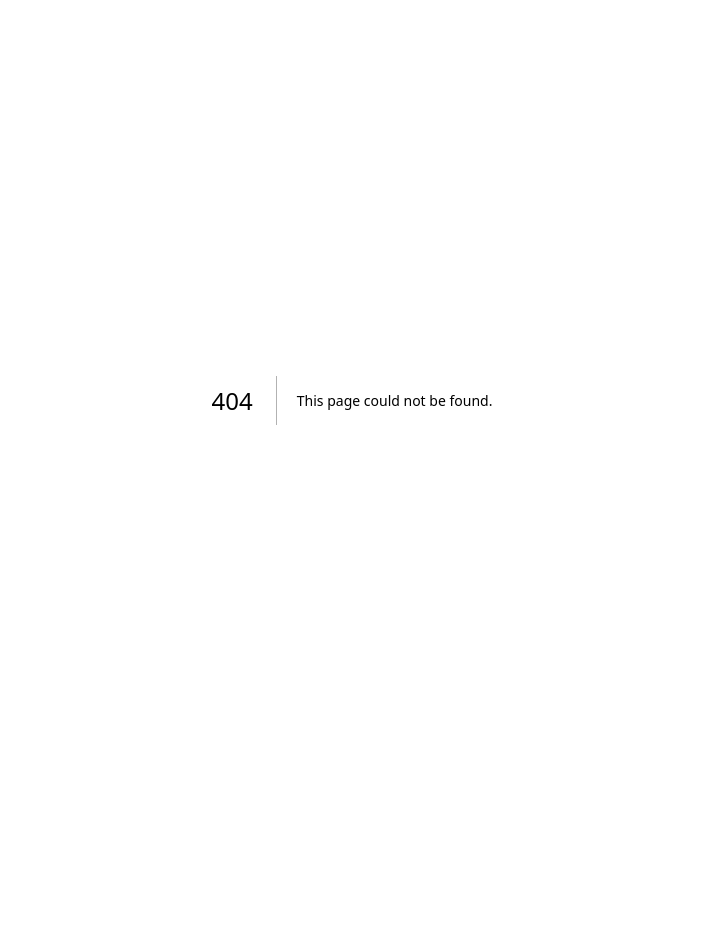
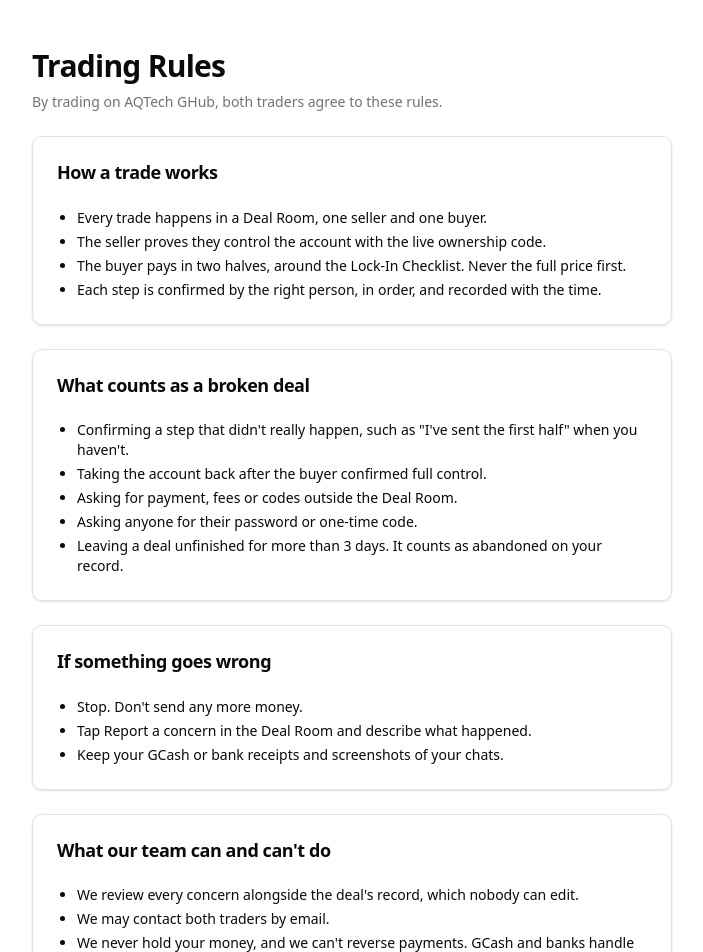
Before and after one commit to eldebataanonui-hash/JVPHB2-3-phinma-builder-template, a Next.js app: page /rules in a window 1280 px wide. Before the commit this address had no page. Shown: the top 952 px of the page, without its empty margins (288-991 px from the left). Before the commit the page ends 800 px from the top, so only its background shows below. Built offline with nearby package versions, Linux system fonts and the light colour scheme.

Commit message:
feat: 07 — report a concern and Trading Rules
Adds the concerns table (column grants and RLS: only a deal's traders
may file, only the reporter may read), a Report a concern card in the
Deal Room, and a public Trading Rules page.

Co-Authored-By: Claude Opus 5.5 <noreply@anthropic.com>

```diff
--- a/src/app/deals/[id]/page.tsx
+++ b/src/app/deals/[id]/page.tsx
@@ -3,6 +3,8 @@ import { headers } from "next/headers";
 import { notFound, redirect } from "next/navigation";
 import { Button } from "@/components/ui/button";
 import { Card, CardContent, CardDescription, CardHeader, CardTitle } from "@/components/ui/card";
+import { Label } from "@/components/ui/label";
+import { Textarea } from "@/components/ui/textarea";
 import { CopyLink } from "@/components/copy-link";
 import { RedFlags } from "@/components/red-flags";
 import { TraderRecord } from "@/components/trader-record";
@@ -18,11 +20,11 @@ import {
   formatPesos,
   splitPrice,
 } from "@/lib/deals";
-import { advanceDeal, joinDeal } from "@/app/deals/actions";
+import { advanceDeal, joinDeal, reportConcern } from "@/app/deals/actions";
 
 export default async function DealRoomPage(props: PageProps<"/deals/[id]">) {
   const { id } = await props.params;
-  const { error } = await props.searchParams;
+  const { error, concern_error } = await props.searchParams;
   const supabase = await createClient();
 
   const {
@@ -52,6 +54,13 @@ export default async function DealRoomPage(props: PageProps<"/deals/[id]">) {
   const { data: events } = await supabase
     .from("deal_events")
     .select("id, actor_id, action, created_at")
+    .eq("deal_id", deal.id)
+    .order("id");
+
+  // Concerns you filed about this deal. RLS only shows your own.
+  const { data: concerns } = await supabase
+    .from("concerns")
+    .select("id, message, status, created_at")
     .eq("deal_id", deal.id)
     .order("id");
 
@@ -200,6 +209,46 @@ export default async function DealRoomPage(props: PageProps<"/deals/[id]">) {
           </Card>
         </>
       )}
+
+      <Card id="concern">
+        <CardHeader>
+          <CardTitle>Report a concern</CardTitle>
+          <CardDescription>
+            Something wrong? Our team reviews it with this deal&apos;s record
+            and responds within 48 hours. See the{" "}
+            <Link href="/rules" className="underline">
+              Trading Rules
+            </Link>
+            .
+          </CardDescription>
+        </CardHeader>
+        <CardContent className="flex flex-col gap-4">
+          {concerns && concerns.length > 0 && (
+            <ul className="flex flex-col gap-2 text-sm">
+              {concerns.map((c) => (
+                <li key={c.id} className="rounded-[var(--radius)] border border-border p-3">
+                  <p className="text-xs text-muted-foreground">
+                    {formatManilaTime(c.created_at)} ·{" "}
+                    {c.status === "resolved" ? "Resolved" : "Sent to our team"}
+                  </p>
+                  <p className="whitespace-pre-wrap">{c.message}</p>
+                </li>
+              ))}
+            </ul>
+          )}
+          <form action={reportConcern} className="flex flex-col gap-2">
+            <input type="hidden" name="deal_id" value={deal.id} />
+            <Label htmlFor="message">What happened?</Label>
+            <Textarea id="message" name="message" required minLength={10} maxLength={2000} rows={3} />
+            {concern_error && (
+              <p className="text-sm text-destructive">{concern_error}</p>
+            )}
+            <Button type="submit" variant="outline" className="w-fit">
+              Send to our team
+            </Button>
+          </form>
+        </CardContent>
+      </Card>
 
       <RedFlags />
     </main>
--- a/src/app/deals/actions.ts
+++ b/src/app/deals/actions.ts
@@ -43,6 +43,28 @@ export async function advanceDeal(formData: FormData) {
   redirect(`/deals/${dealId}`);
 }
 
+export async function reportConcern(formData: FormData) {
+  const dealId = String(formData.get("deal_id") ?? "");
+  const message = String(formData.get("message") ?? "").trim();
+
+  if (message.length < 10 || message.length > 2000) {
+    redirect(
+      `/deals/${dealId}?concern_error=${encodeURIComponent("Please describe what happened in 10 to 2000 characters.")}#concern`,
+    );
+  }
+
+  const supabase = await createClient();
+  // RLS checks you're the seller or buyer of this deal.
+  const { error } = await supabase
+    .from("concerns")
+    .insert({ deal_id: dealId, message });
+
+  if (error) {
+    redirect(`/deals/${dealId}?concern_error=${encodeURIComponent(error.message)}#concern`);
+  }
+  redirect(`/deals/${dealId}#concern`);
+}
+
 export async function joinDeal(formData: FormData) {
   const dealId = String(formData.get("deal_id") ?? "");
 
--- a/src/app/page.tsx
+++ b/src/app/page.tsx
@@ -39,6 +39,10 @@ export default async function Home() {
       </div>
 
       <RedFlags />
+
+      <Link href="/rules" className="text-sm underline">
+        Read the Trading Rules
+      </Link>
     </main>
   );
 }
--- /dev/null
+++ b/src/app/rules/page.tsx
@@ -0,0 +1,74 @@
+import Link from "next/link";
+import { Card, CardContent, CardHeader, CardTitle } from "@/components/ui/card";
+
+// The Trading Rules: public, so anyone can read them before signing up.
+const SECTIONS = [
+  {
+    title: "How a trade works",
+    points: [
+      "Every trade happens in a Deal Room, one seller and one buyer.",
+      "The seller proves they control the account with the live ownership code.",
+      "The buyer pays in two halves, around the Lock-In Checklist. Never the full price first.",
+      "Each step is confirmed by the right person, in order, and recorded with the time.",
+    ],
+  },
+  {
+    title: "What counts as a broken deal",
+    points: [
+      "Confirming a step that didn't really happen, such as \"I've sent the first half\" when you haven't.",
+      "Taking the account back after the buyer confirmed full control.",
+      "Asking for payment, fees or codes outside the Deal Room.",
+      "Asking anyone for their password or one-time code.",
+      "Leaving a deal unfinished for more than 3 days. It counts as abandoned on your record.",
+    ],
+  },
+  {
+    title: "If something goes wrong",
+    points: [
+      "Stop. Don't send any more money.",
+      "Tap Report a concern in the Deal Room and describe what happened.",
+      "Keep your GCash or bank receipts and screenshots of your chats.",
+    ],
+  },
+  {
+    title: "What our team can and can't do",
+    points: [
+      "We review every concern alongside the deal's record, which nobody can edit.",
+      "We may contact both traders by email.",
+      "We never hold your money, and we can't reverse payments. GCash and banks handle that.",
+      "We respond to concerns within 48 hours.",
+    ],
+  },
+];
+
+export default function RulesPage() {
+  return (
+    <main className="mx-auto flex w-full max-w-2xl flex-1 flex-col gap-6 px-4 py-12">
+      <header className="flex flex-col gap-2">
+        <h1 className="text-3xl font-semibold tracking-tight">Trading Rules</h1>
+        <p className="text-sm text-muted-foreground">
+          By trading on AQTech GHub, both traders agree to these rules.
+        </p>
+      </header>
+
+      {SECTIONS.map((section) => (
+        <Card key={section.title}>
+          <CardHeader>
+            <CardTitle>{section.title}</CardTitle>
+          </CardHeader>
+          <CardContent>
+            <ul className="flex list-disc flex-col gap-1 pl-5 text-sm">
+              {section.points.map((point) => (
+                <li key={point}>{point}</li>
+              ))}
+            </ul>
+          </CardContent>
+        </Card>
+      ))}
+
+      <Link href="/" className="text-sm underline">
+        Back to home
+      </Link>
+    </main>
+  );
+}
```
Also changed, not shown: 1 other file (tests, documents, lock files or other folders).
